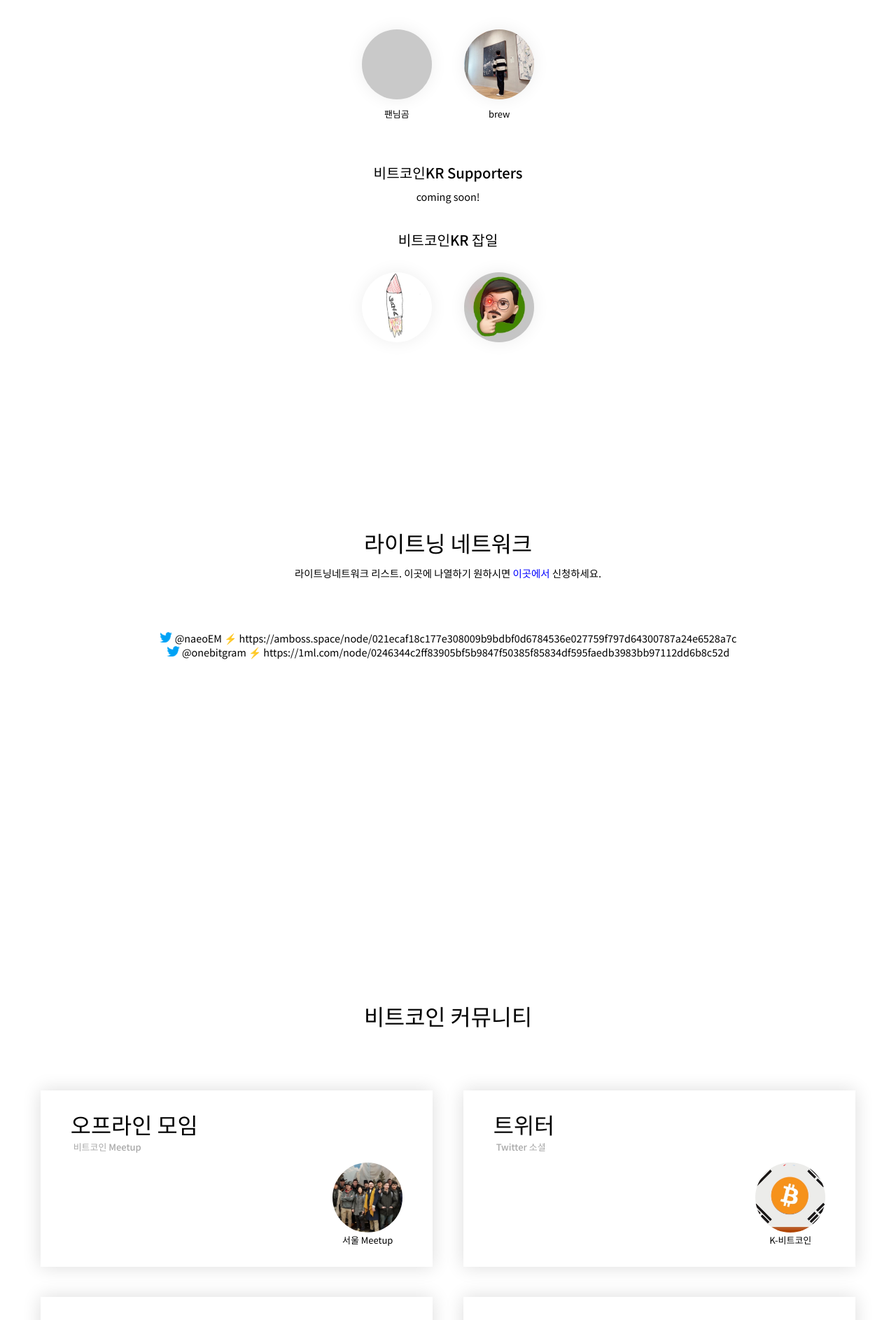
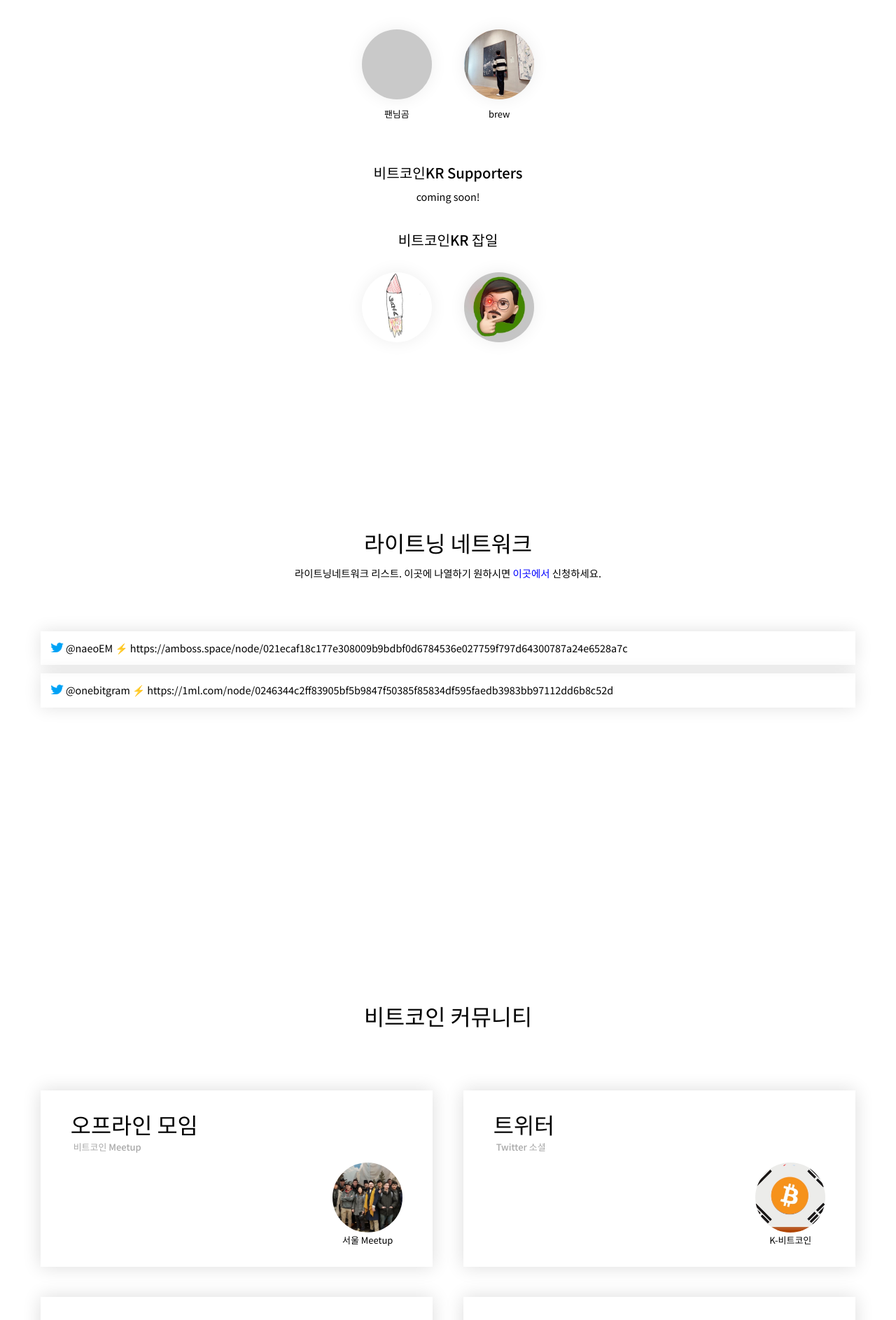
Before and after one commit to bitcoinkrorg/bitcoinkrorg.github.io, a Jekyll site: the page built from page_community.html, in a window 1280 px wide. Shown: the part 1908-3794 px from the top of the page at 70% size. Built offline with Jekyll 4.4.1, drawn with Linux system fonts in a browser that asks for light colours; comment, search, counter and statistics services are not loaded.

Commit message:
Add files via upload

```diff
--- a/_sass/page.scss
+++ b/_sass/page.scss
@@ -293,3 +293,14 @@ article-list
 	overflow: hidden;
 	margin-top: 5em;
 }
+.lightning-list {
+	li {
+		text-align: left;
+		box-shadow: 0px 0px 25px 0px rgba(0,0,0,0.12);
+		padding: 1em;
+		margin-bottom: .8em;
+		a {
+			word-break: break-all;
+		}
+	}
+}
```
